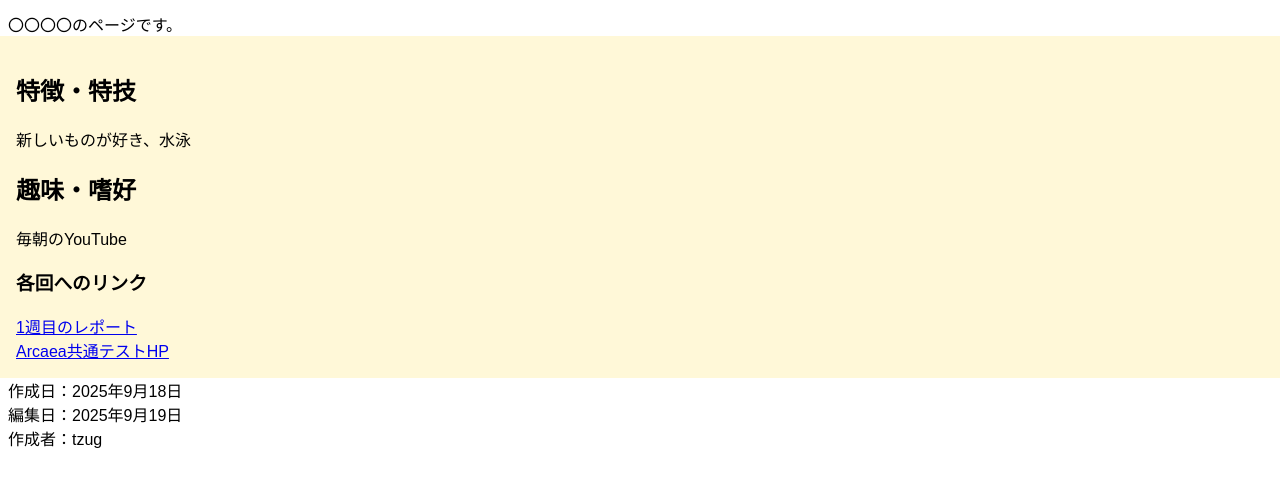
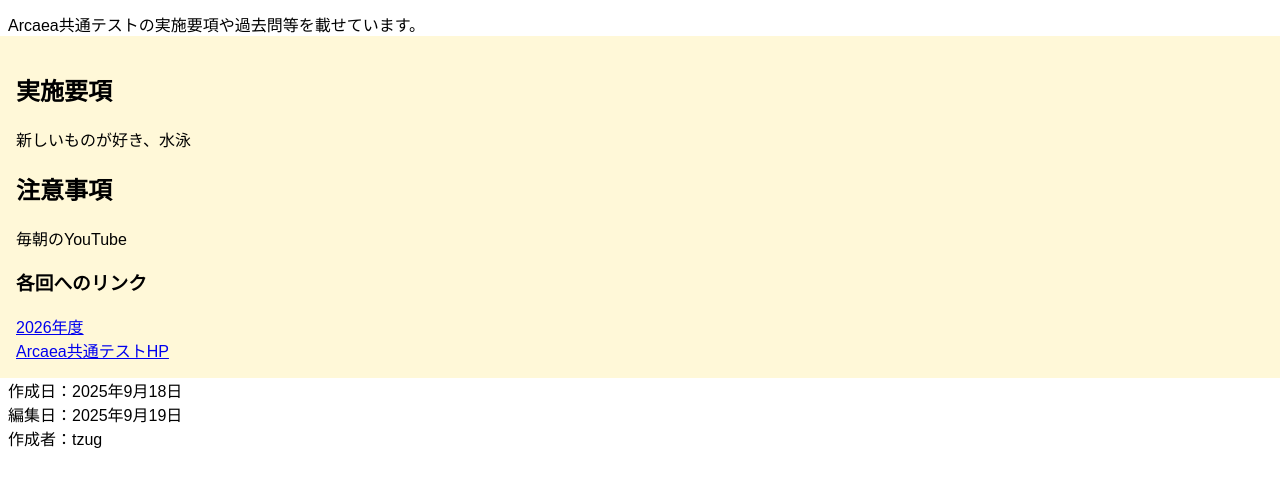
Before and after one commit to HR0620/arcaea_common-test, a plain HTML site: page index.html in a window 1280 px wide. Shown: the part 47-534 px from the top of the page. Drawn offline with Linux system fonts and the light colour scheme.

Commit message:
Update index.html

```diff
--- a/index.html
+++ b/index.html
@@ -24,18 +24,18 @@
 <body>
   <div class=header>
     <h1>Arcaea共通テスト</h1>
-    <div>〇〇〇〇のページです。</div>
+    <div>Arcaea共通テストの実施要項や過去問等を載せています。</div>
   </div>
   <div class=main>
     <div>
-      <h2>特徴・特技</h2>
+      <h2>実施要項</h2>
       <div>
         新しいものが好き、水泳
       </div>
     </div>
 
     <div>
-      <h2>趣味・嗜好</h2>
+      <h2>注意事項</h2>
       <div>
         毎朝のYouTube
       </div>
@@ -43,7 +43,7 @@
     <div>
       <h3>各回へのリンク</h3>
       <div>
-        <a href="https://HaradaRenju2008.github.io/arcaea_common-test/ACT2026.html">1週目のレポート</a><br>
+        <a href="https://HaradaRenju2008.github.io/arcaea_common-test/ACT2026.html">2026年度</a><br>
         <a href="https://HaradaRenju2008.github.io/arcaea_common-test/">Arcaea共通テストHP</a><br>
       </div>
     </div>
```
